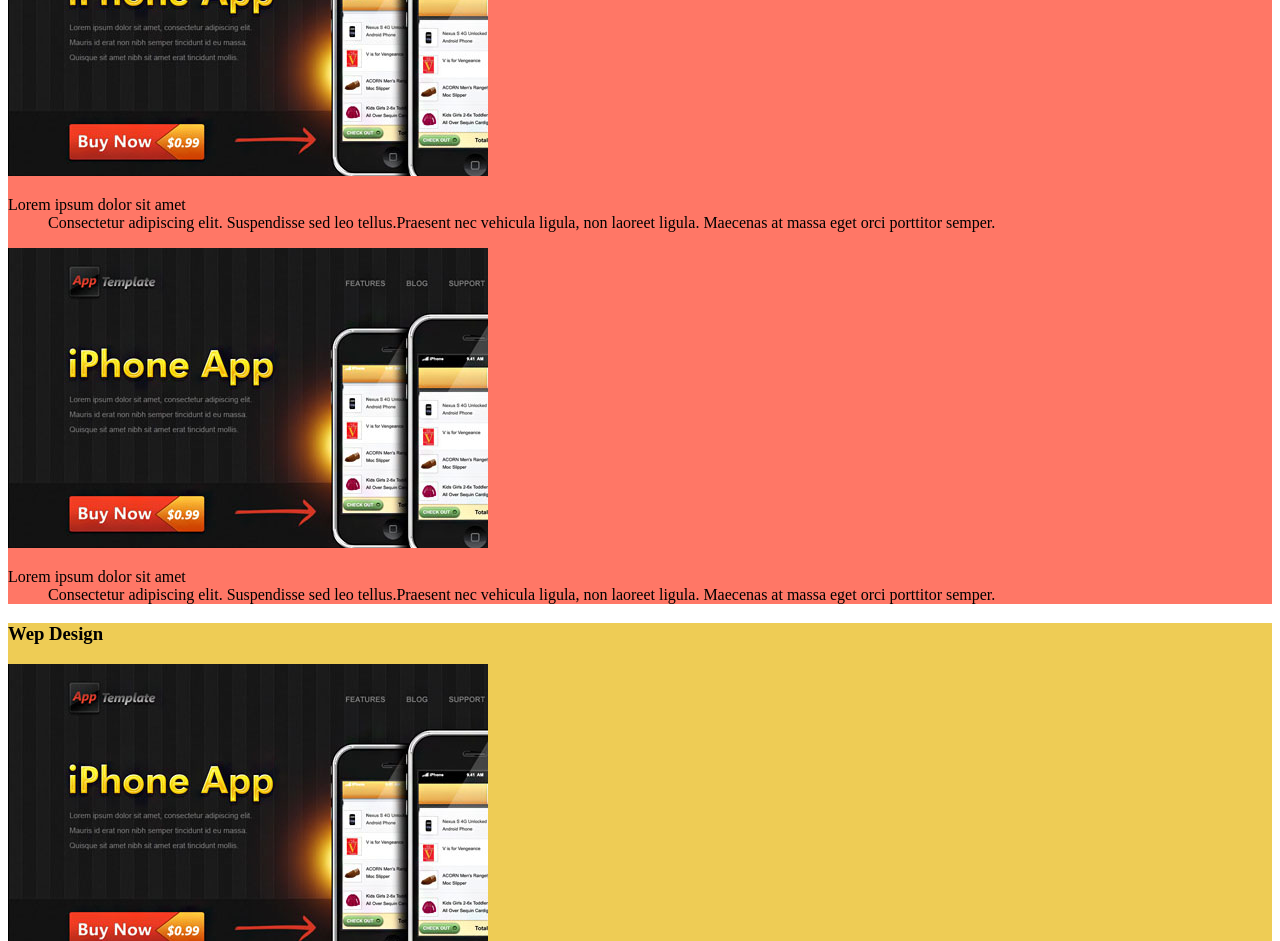
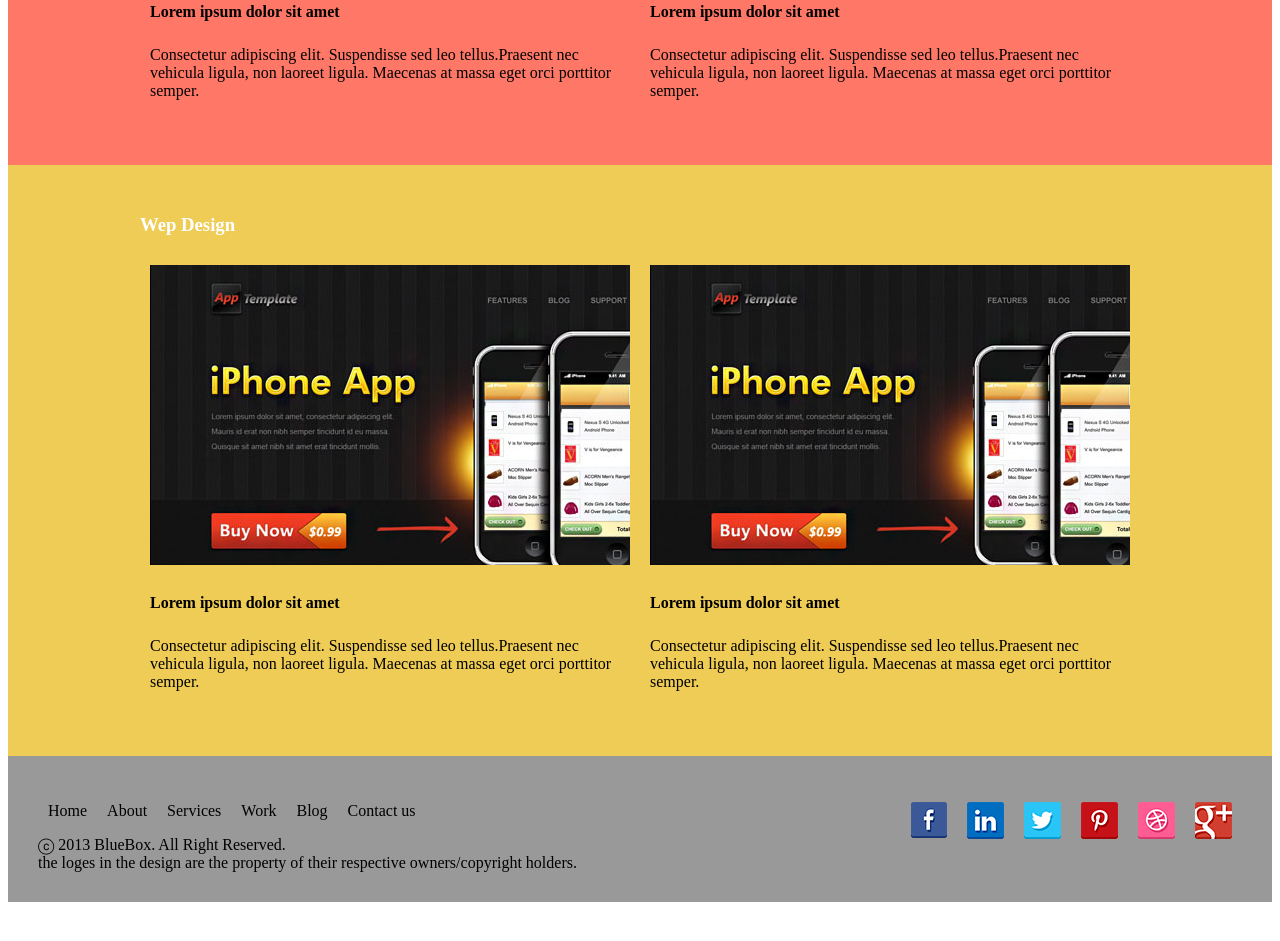
Before and after one commit to tokki00/DP2019, a plain HTML site: page layout.html in a window 1280 px wide. Shown: the part 1859-2800 px from the top of the page. After the commit the page ends 2769 px from the top, so only its background shows below. Drawn offline with Linux system fonts and the light colour scheme.

Commit message:
2019-11-01

```diff
--- a/layout.html
+++ b/layout.html
@@ -8,6 +8,12 @@
                 margin:10px;  바깥여백: 10px*/
                 /* border: solid 1px black; 경계선: 실선 1px두께 검은색*/
 
+            header{
+                margin: 50px;
+            }
+            nav{
+                padding: 30px;
+            }
             header>ul>li{
                 float: left; /*둥둥떠다닌다:왼쪽기준*/
                 list-style : none; /*리스트모양 (동그라미)없음 */
@@ -52,7 +58,56 @@
             .container:nth-child(2){background-color: #5d9;}
             .container:nth-child(3){background-color: #f76;}
             .container:nth-child(4){background-color: #ec5;}
-                    </style>
+            .container{
+                padding: 30px;
+            }
+            .content_part{
+                float: left; /*둥둥떠다니게*/
+                width: 480px;
+                margin: 10px;
+            }
+            .container>section>h3{
+                color: white;
+            }
+            .container>section {
+                width: 1000px;
+                margin-left: auto; /*바깥여백-왼쪽자동  */
+                margin-right: auto;
+            }
+            .container dt{
+                font-weight: bold;
+                margin-top: 25px;
+                margin-right;: 0px;
+                margin-bottom: 25px;
+                margin-left: 0px;
+                margin: 25px; /*네 방향 모두*/
+                margin: 25px 0px; /*상하 좌우*/
+                margin: 25px 0px 25px 0px; /*시계방향 상우하좐*/
+            }
+            .container dd{
+                margin:25px 0px;
+            }
+            footer li{
+                float:left;
+                list-style: none;
+                padding: 0px 10px;
+            }
+            footer ul{
+                padding: 0px;
+            }
+            footer{
+                background:#999;
+                padding: 30px;
+            }
+            #wrap{
+               /* width: 1100px;*/
+               min-width: 1100px;
+               max-width: 1920px;
+               margin-left: auto;
+               margin-right: auto;
+            }
+
+        </style>
 
     </head>
     <body>
@@ -92,7 +147,7 @@
                 <div class="container">
                     <section>
                         <h3>Wep Design</h3>
-                        <div class="contet_part">
+                        <div class="content_part">
                             <img src="images/layout1_img1.jpg"/>
                             <dl>
                                 <dt>Lorem ipsum dolor sit amet</dt>
@@ -105,7 +160,7 @@
                                 </dd>
                             </dl>
                         </div>
-                        <div class="contet_part">
+                        <div class="content_part">
                                 <img src="images/layout1_img1.jpg"/>
                                 <dl>
                                     <dt>Lorem ipsum dolor sit amet</dt>
@@ -118,13 +173,13 @@
                                     </dd>
                                 </dl>
                             </div>
+                            <div class="clear"></div>
                     </section>
-
                 </div>
                 <div class="container">
                         <section>
                             <h3>Wep Design</h3>
-                            <div class="contet_part">
+                            <div class="content_part">
                                 <img src="images/layout1_img1.jpg"/>
                                 <dl>
                                     <dt>Lorem ipsum dolor sit amet</dt>
@@ -137,7 +192,7 @@
                                     </dd>
                                 </dl>
                             </div>
-                            <div class="contet_part">
+                            <div class="content_part">
                                     <img src="images/layout1_img1.jpg"/>
                                     <dl>
                                         <dt>Lorem ipsum dolor sit amet</dt>
@@ -150,13 +205,13 @@
                                         </dd>
                                     </dl>
                                 </div>
+                                <div class="clear"></div>
                         </section>
-
                     </div>
                     <div class="container">
                     <section>
                         <h3>Wep Design</h3>
-                        <div class="contet_part">
+                        <div class="content_part">
                             <img src="images/layout1_img1.jpg"/>
                             <dl>
                                 <dt>Lorem ipsum dolor sit amet</dt>
@@ -169,7 +224,7 @@
                                 </dd>
                             </dl>
                         </div>
-                        <div class="contet_part">
+                        <div class="content_part">
                                 <img src="images/layout1_img1.jpg"/>
                                 <dl>
                                     <dt>Lorem ipsum dolor sit amet</dt>
@@ -182,12 +237,13 @@
                                     </dd>
                                 </dl>
                             </div>
+                            <div class="clear"></div>
                     </section>
                     </div>
                     <div class="container">
                             <section>
                                 <h3>Wep Design</h3>
-                                <div class="contet_part">
+                                <div class="content_part">
                                     <img src="images/layout1_img1.jpg"/>
                                     <dl>
                                         <dt>Lorem ipsum dolor sit amet</dt>
@@ -200,7 +256,7 @@
                                         </dd>
                                     </dl>
                                 </div>
-                                <div class="contet_part">
+                                <div class="content_part">
                                         <img src="images/layout1_img1.jpg"/>
                                         <dl>
                                             <dt>Lorem ipsum dolor sit amet</dt>
@@ -213,20 +269,42 @@
                                             </dd>
                                         </dl>
                                     </div>
+                                    <div class="clear"></div>
                             </section>
-
                         </div>
-
                 </div>
             </div>
-            <footer>footer</footer>
-
+            <footer>
+                <div class="float_left">
+                    <ul>
+                        <li>Home</li>
+                        <li>About</li>
+                        <li>Services</li>
+                        <li>Work</li>
+                        <li>Blog</li>
+                        <li>Contact us</li>
+                        <div class= "clear"></div>
+                    </ul>
+                    <div>
+                        ⓒ 2013 BlueBox. All Right Reserved.
+                    </div>
+                    <dvi>
+                        the loges in the design are the property
+                        of their respective owners/copyright holders.
+                    </dvi>
+                </div>
+                <ul class="float_right">
+                    <li><img src="images/layout1_footer_icon1.png"/></li>
+                    <li><img src="images/layout1_footer_icon2.png"/></li>
+                    <li><img src="images/layout1_footer_icon3.png"/></li>
+                    <li><img src="images/layout1_footer_icon4.png"/></li>
+                    <li><img src="images/layout1_footer_icon5.png"/></li>
+                    <li><img src="images/layout1_footer_icon6.png"/></li>
+                    <div class= "clear"></div>
+                </ul>
+                <div class= "clear"></div>
+            </footer>
         </div>
-
-
-
     </body>
 
-
-
 </html>
```
Also changed, not shown: layout2.html (added, +61 -0 lines), images/layout1_footer_icon1.png (added), images/layout1_footer_icon2.png (added), images/layout1_footer_icon3.png (added), images/layout1_footer_icon4.png (added), images/layout1_footer_icon5.png (added), images/layout1_footer_icon6.png (added), images/layout2_visual.jpg (added).
